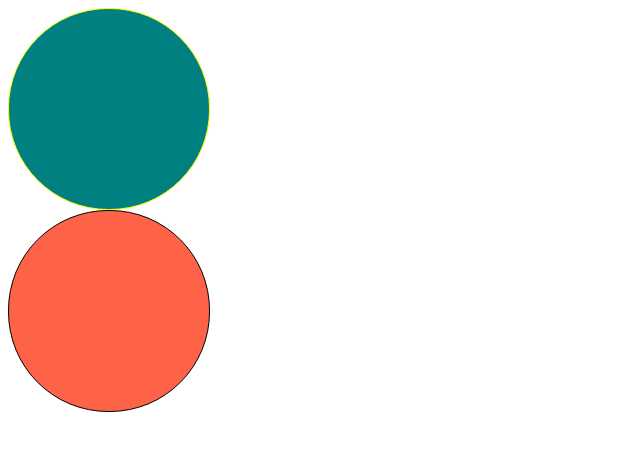
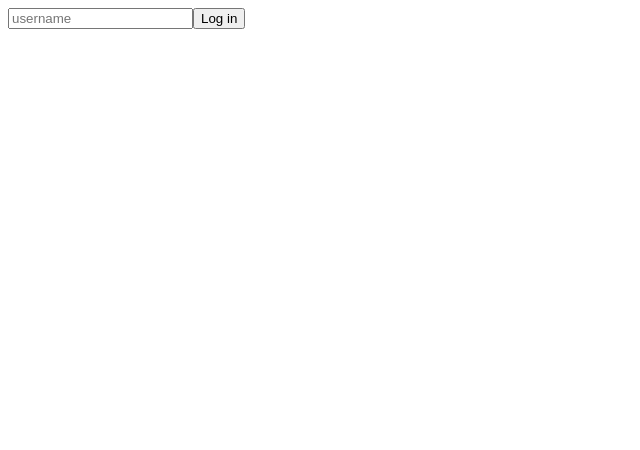
Before and after one commit to tnsgud/react-masterclass, a React (Create React App) app: page / in a window 1280 px wide. Shown: the top 450 px of the page, without its empty margins (0-640 px from the left). Built offline with nearby package versions, Linux system fonts and the light colour scheme.

Commit message:
typescript useState and form event

```diff
--- a/src/App.tsx
+++ b/src/App.tsx
@@ -1,10 +1,25 @@
-import Circle from './Circle';
+import { useState } from 'react';
 
 function App() {
+  const [value, setValue] = useState('');
+  const onChange = (event: React.FormEvent<HTMLInputElement>) => {
+    const {
+      currentTarget: { value },
+    } = event;
+
+    setValue(value);
+  };
+  const onSubmit = (event: React.FormEvent<HTMLFormElement>) => {
+    event.preventDefault();
+    console.log('hello ', value);
+  };
+
   return (
     <div>
-      <Circle bgColor='teal' borderColor='yellow' />
-      <Circle bgColor='tomato' />
+      <form onSubmit={onSubmit}>
+        <input type='text' placeholder='username' onChange={onChange} />
+        <button>Log in</button>
+      </form>
     </div>
   );
 }
--- a/src/Circle.tsx
+++ /dev/null
@@ -1,24 +0,0 @@
-import styled from 'styled-components';
-
-interface ContainerProps {
-  bgColor: string;
-  borderColor: string;
-}
-const Container = styled.div<ContainerProps>`
-  width: 200px;
-  height: 200px;
-  background-color: ${(props) => props.bgColor};
-  border-radius: 100px;
-  border: 1px solid ${(props) => props.borderColor};
-`;
-
-interface CircleProps {
-  bgColor: string;
-  borderColor?: string;
-}
-
-function Circle({ bgColor, borderColor }: CircleProps) {
-  return <Container bgColor={bgColor} borderColor={borderColor ?? 'black'} />;
-}
-
-export default Circle;
```
